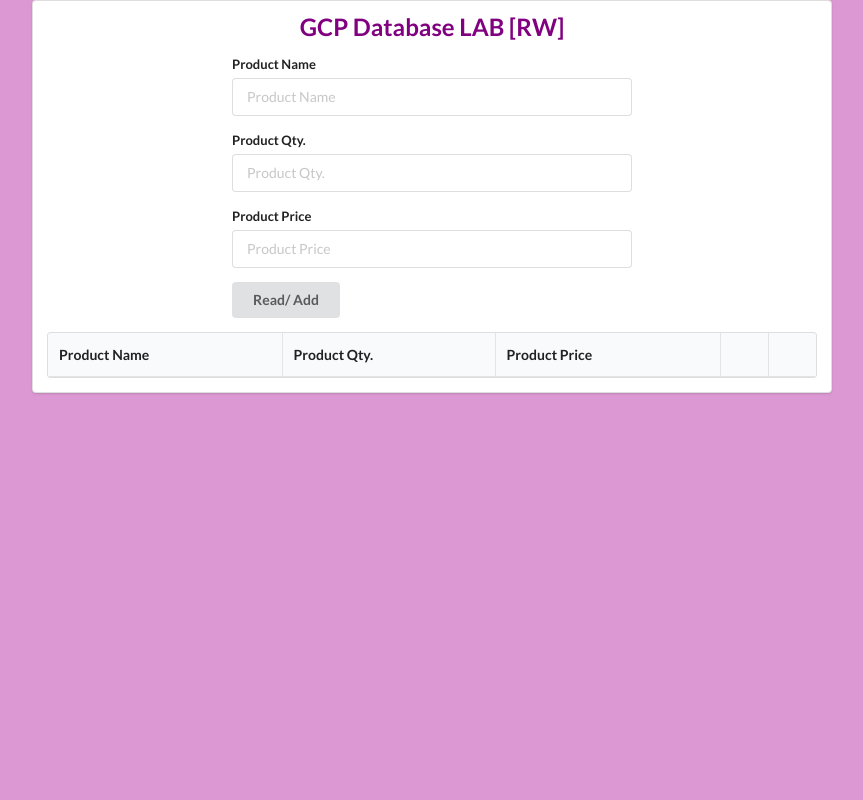
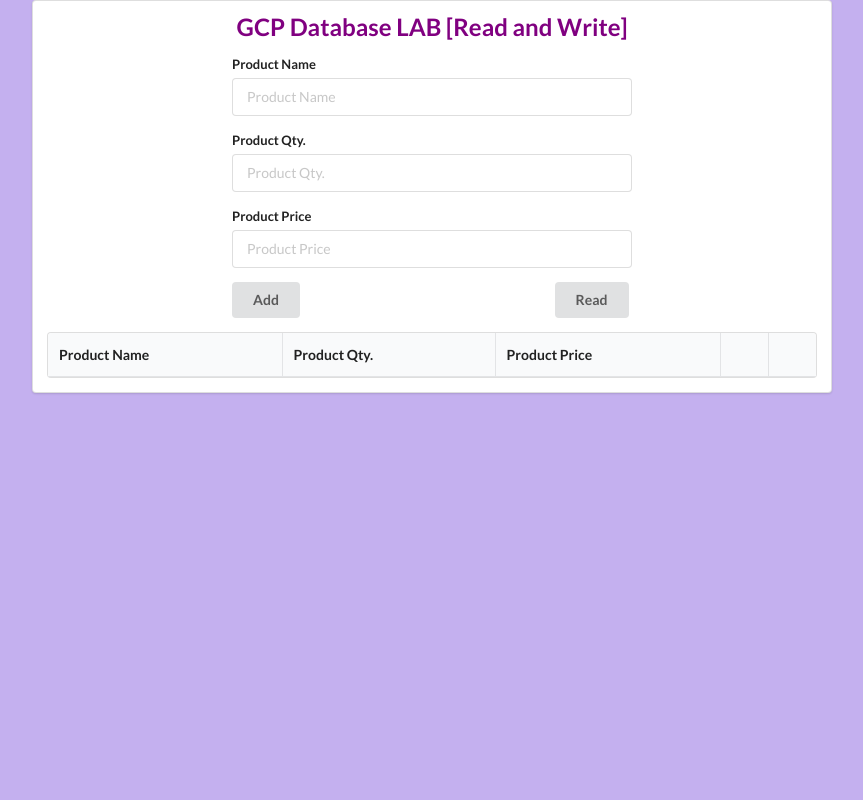
Before and after one commit to rushadevi/lab-db, a PHP site: page / in a window 1280 px wide. Shown: the whole page, without its empty margins (208-1071 px from the left). Run offline with PHP 8.4, Linux system fonts and the light colour scheme; lists and menus that the app fills with data are empty.

Commit message:
Add files via upload
testing

```diff
--- a/index.php
+++ b/index.php
@@ -3,11 +3,10 @@
         <title>Ahmad</title>
         <link rel="stylesheet" href="https://cdnjs.cloudflare.com/ajax/libs/semantic-ui/2.4.1/semantic.min.css">
 </head>
-<body style="background-color: DB98D2">
+<body style="background-color: #c4b0ef">
         <div class="ui container">
                 <div class="ui segment" style="max-width: 800px; margin: 0 auto;">
-			<h2 class="ui center aligned header""><font color="purple">GCP Database LAB [RW]</h2>
-
+			<h2 class="ui center aligned header""><font color="purple">GCP Database LAB [Read and Write]</h2>
                                 <form class="ui form" style="width: 400px; margin: 0 auto">
                                 <h3 class="ui header"></h3>
                                 <div class="field">
@@ -25,7 +24,10 @@
                                 <div class="field">
                                         <div class="ui grid">
                                                 <div class="eight wide column">
-                                                    <button class="ui button" id="product_fetch">Read/ Add</button>
+                                                        <button class="ui button" id="product_add">Add</button>
+                                                </div>
+                                                <div class="eight wide column" style="text-align: right;">
+                                                        <button class="ui button" id="product_fetch">Read</button>
                                                 </div>
                                         </div>
                                 </div>
```
Also changed, not shown: data.php (+28 -13 lines).
